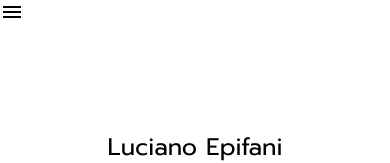
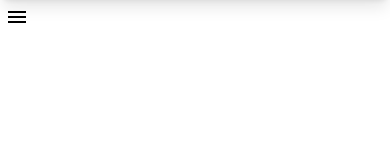
Before and after one commit to LFrancoEpifani/Portfolio, a React (Vite) app: page / in a window 390 px wide. Shown: the top 163 px of the page. Built offline with nearby package versions, Linux system fonts and the light colour scheme.

Commit message:
Responsive design finish

```diff
--- a/src/components/Header/Header.jsx
+++ b/src/components/Header/Header.jsx
@@ -1,5 +1,6 @@
 import React, { useState } from 'react';
 import { Icon } from '@iconify/react';
+
 
 function Header() {
   const [isOpen, setIsOpen] = useState(false);
@@ -13,15 +14,13 @@ function Header() {
       <div className="relative lg:hidden">
         <button onClick={toggleMenu}>
           {!isOpen && (
-            <Icon className='text-2xl' icon="material-symbols:menu" />
+            <Icon className='text-2xl m-5' icon="material-symbols:menu" />
           )}
         </button>
-        {isOpen && (
-          <div>
-
-          <div className="fixed top-0 z-20 bg-white shadow-lg w-full h-300">
+        {isOpen ? (
+          <div className="absolute top-0 z-20 w-full transition-menu active bg-white shadow-lg h-300">
+            <Icon onClick={toggleMenu} className='text-2xl m-10' icon="material-symbols:close" />
             <ul className="text-center">
-                 <Icon onClick={toggleMenu} className='text-2xl m-10' icon="material-symbols:close" />
               <li>
                 <a href="#desktop-projects" onClick={toggleMenu}>
                   WORK
@@ -32,6 +31,7 @@ function Header() {
                   ABOUT & CONTACT
                 </a>
               </li>
+              {/* Agrega más elementos del menú si es necesario */}
             </ul>
             <ul className="flex flex-col justify-center items-center my-10 lg:flex lg:gap-6">
               <li>
@@ -60,6 +60,9 @@ function Header() {
               </li>
             </ul>
           </div>
+        ) : (
+          <div className="absolute top-0 z-20 w-full transition-menu bg-white shadow-lg h-300">
+            {/* Contenido del menú cuando está cerrado */}
           </div>
         )}
       </div>
--- a/src/components/Hero/Hero.jsx
+++ b/src/components/Hero/Hero.jsx
@@ -8,7 +8,7 @@ import whiteLines from '../../assets/lines.mp4'
 export default function Hero() {
   return (
     <div>
-    <div className='lg:mt-120 mt-100 mb-150 lg:mb-220'>
+    <div className='lg:mt-120 mt-150 mb-150 lg:mb-220'>
       <main className='lg:flex lg:justify-center lg:items-center'>
         <div className='lg:flex lg:items-center '>
           <div className='flex flex-col justify-center items-center'>
--- a/src/index.css
+++ b/src/index.css
@@ -45,7 +45,19 @@ html{
 }
 
 
+
+
 /* HEADER */
+
+.transition-menu {
+  transition: transform 0.3s ease-in-out;
+  transform: translateY(-100%);
+}
+
+.transition-menu.active {
+  transform: translateY(0);
+
+}
 
 .nunito{
   font-family: 'Nunito Sans', sans-serif;
```
Lines whose indentation alone changed are shown as unchanged.
